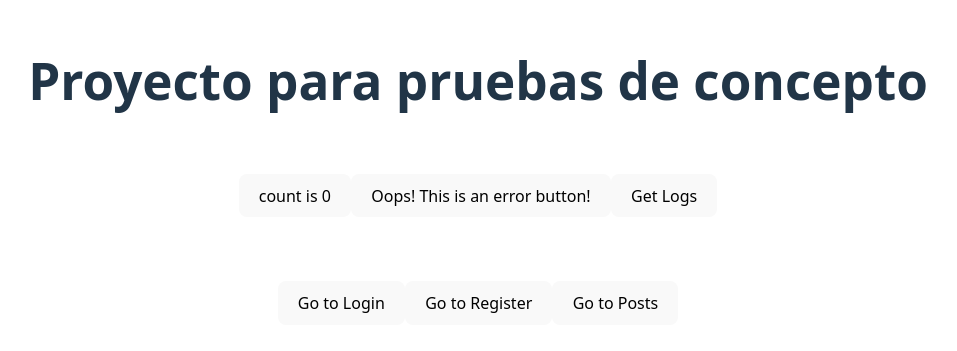
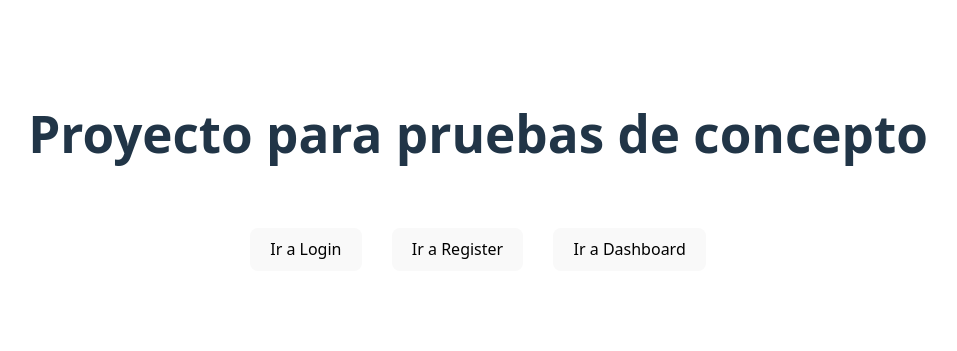
Before and after one commit to JorgeCarrascoF/pruebas-concepto, a React (Vite) app in the folder frontend/: page / in a window 1280 px wide. Shown: the part 213-564 px from the top of the page, without its empty margins (162-1119 px from the left). Built offline with nearby package versions, Linux system fonts and the light colour scheme; no server answers.

Commit message:
añadido un loader a las llamadas a api

```diff
--- a/frontend/package.json
+++ b/frontend/package.json
@@ -15,7 +15,8 @@
     "axios": "^1.11.0",
     "react": "^19.1.0",
     "react-dom": "^19.1.0",
-    "react-router-dom": "^7.7.1"
+    "react-router-dom": "^7.7.1",
+    "react-spinners": "^0.17.0"
   },
   "devDependencies": {
     "@eslint/js": "^9.30.1",
--- a/frontend/src/App.jsx
+++ b/frontend/src/App.jsx
@@ -3,7 +3,7 @@ import { BrowserRouter, Route, Routes } from 'react-router-dom'
 import Home from './routes/Home'
 import Login from './routes/Login'
 import Register from './routes/Register'
-import Posts from './routes/Posts'
+import Dashboard from './routes/Dashboard'
 
 function App() {
 
@@ -14,7 +14,7 @@ function App() {
         <Route path="/" element={<Home />} />
         <Route path="/login" element={<Login />} />
         <Route path="/register" element={<Register />} />
-        <Route path="/posts" element={<Posts />} />
+        <Route path='/dashboard' element={<Dashboard />} />
       </Routes>
     </BrowserRouter>
   )
--- a/frontend/src/components/PaginatedPostDashboard.jsx
+++ b/frontend/src/components/PaginatedPostDashboard.jsx
@@ -1,5 +1,6 @@
 import { useQuery } from "@tanstack/react-query";
 import { useState } from "react";
+import { ClipLoader } from "react-spinners";
 import api from "../api";
 
 const POSTS_PER_PAGE = 10;
@@ -18,7 +19,12 @@ const PaginatedPostDashboard = () => {
     keepPreviousData: true,
   });
 
-  if (isLoading) return <div>Loading...</div>;
+  if (isLoading)
+    return (
+      <div style={{ display: "flex", justifyContent: "flex-start", padding: "20px" }}>
+        <ClipLoader color="#36d7b7" size={50} />
+      </div>
+    );
   if (error) return <div>Error: {error.message}</div>;
 
   return (
@@ -30,9 +36,22 @@ const PaginatedPostDashboard = () => {
         gap: "10px",
       }}
     >
-      <ul style={{ listStyleType: "none", padding: 0, display: "flex", flexDirection: "column", gap: "10px" }}>
+      <ul
+        style={{
+          listStyleType: "none",
+          padding: 0,
+          display: "flex",
+          flexDirection: "column",
+          gap: "10px",
+        }}
+      >
         {data.map((post) => (
-          <li key={post.id} style={{border: "1px solid #ccc", padding: "10px"}}>{post.title}</li>
+          <li
+            key={post.id}
+            style={{ border: "1px solid #ccc", padding: "10px" }}
+          >
+            {post.title}
+          </li>
         ))}
       </ul>
       <div>
--- a/frontend/src/components/PostDashboard.jsx
+++ b/frontend/src/components/PostDashboard.jsx
@@ -1,5 +1,6 @@
 import { useQuery } from "@tanstack/react-query";
 import { getPosts } from "../queries/getPosts";
+import { ClipLoader } from "react-spinners";
 
 
 const PostDashboard = () => {
@@ -8,7 +9,7 @@ const PostDashboard = () => {
         queryFn: getPosts,
     })
 
-    if (isLoading) return <div>Loading...</div>;
+    if (isLoading) return <ClipLoader color="#36d7b7" size={50} />;
     if (isError) return <div>Error: {error.message}</div>;
 
   return (
--- /dev/null
+++ b/frontend/src/routes/Dashboard.jsx
@@ -0,0 +1,34 @@
+import PostDashboard from "../components/PostDashboard";
+import NavButton from "../components/NavButton";
+
+const Dashboard = () => {
+  const token = localStorage.getItem("token");
+  if (!token) {
+    return (
+      <div className="card">
+        <h1>Sin autorización</h1>
+        <p>Por favor, inicie sesión para acceder a la aplicación.</p>
+        <NavButton text="Ir a Login" route="/login" />
+      </div>
+    );
+  }
+  return (
+    <div>
+      <h1>Dashboard</h1>
+      <div
+        style={{
+          display: "flex",
+          flexDirection: "column",
+          alignItems: "center",
+          border: "1px solid #ccc",
+          padding: "20px",
+          borderRadius: "5px",
+        }}
+      >
+        <PostDashboard />
+      </div>
+    </div>
+  );
+};
+
+export default Dashboard;
--- a/frontend/src/routes/Home.jsx
+++ b/frontend/src/routes/Home.jsx
@@ -1,22 +1,14 @@
-import { useState } from "react";
-import ErrorButton from "../components/ErrorButton";
-import GetLogsButton from "../components/GetLogsButton";
 import NavButton from "../components/NavButton";
 
 const Home = () => {
-    const [count, setCount] = useState(0);
+
   return (
     <>
       <h1>Proyecto para pruebas de concepto</h1>
-      <div className="card">
-        <button onClick={() => console.log(count[id])}>count is {count}</button>
-        <ErrorButton />
-        <GetLogsButton />
-      </div>
-      <div className="card">
-        <NavButton text="Go to Login" route="/login" />
-        <NavButton text="Go to Register" route="/register" />
-        <NavButton text="Go to Posts" route="/posts" />
+      <div className="card" style={{ textAlign: "center", display: "flex", justifyContent: "center", gap: "30px" }}>
+        <NavButton text="Ir a Login" route="/login" />
+        <NavButton text="Ir a Register" route="/register" />
+        <NavButton text="Ir a Dashboard" route="/dashboard" />
       </div>
     </>
   );
--- a/frontend/src/routes/Posts.jsx
+++ /dev/null
@@ -1,17 +0,0 @@
-
-import NavButton from "../components/NavButton";
-import PaginatedPostDashboard from "../components/PaginatedPostDashboard";
-import PostDashboard from "../components/PostDashboard";
-
-const Posts = () => {
-  return (
-    <>
-      <h1>Posts</h1>
-      <NavButton text="Go to Home" route="/" />
-      {/* <PostDashboard /> */}
-      <PaginatedPostDashboard />
-    </>
-  );
-};
-
-export default Posts;
```
Also changed, not shown: 1 other file (tests, documents, lock files or other folders).
